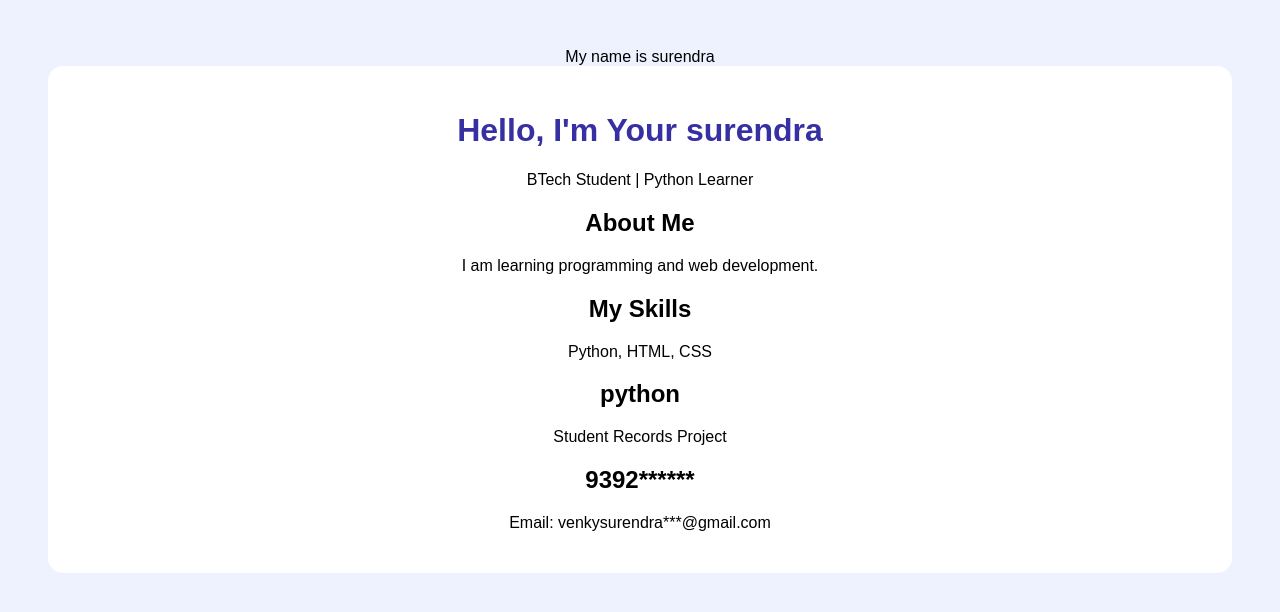
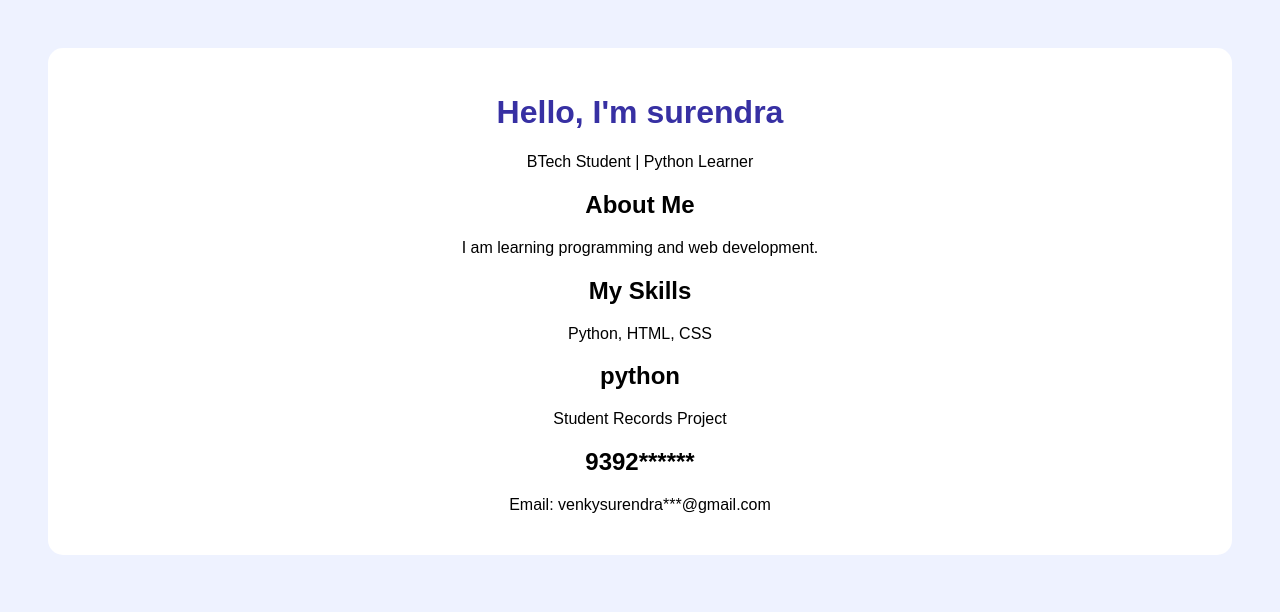
Before and after one commit to surendra043/surendra043.github.io, a plain HTML site: page index.html in a window 1280 px wide. Drawn offline with Linux system fonts and the light colour scheme.

Commit message:
Fix HTML structure and remove unnecessary tags

```diff
--- a/index.html
+++ b/index.html
@@ -1,7 +1,7 @@
 <!DOCTYPE html>
 <html>
 <head>
-    <hi>My name is surendra</hi>
+    <hi></hi>
     <style>
         body {
             font-family: Arial;
@@ -19,7 +19,7 @@
 </head>
 <body>
     <div class="card">
-        <h1>Hello, I'm Your surendra</h1>
+        <h1>Hello, I'm surendra</h1>
         <p>BTech Student | Python Learner</p>
         <h2>About Me</h2>
         <p>I am learning programming and web development.</p>
```
